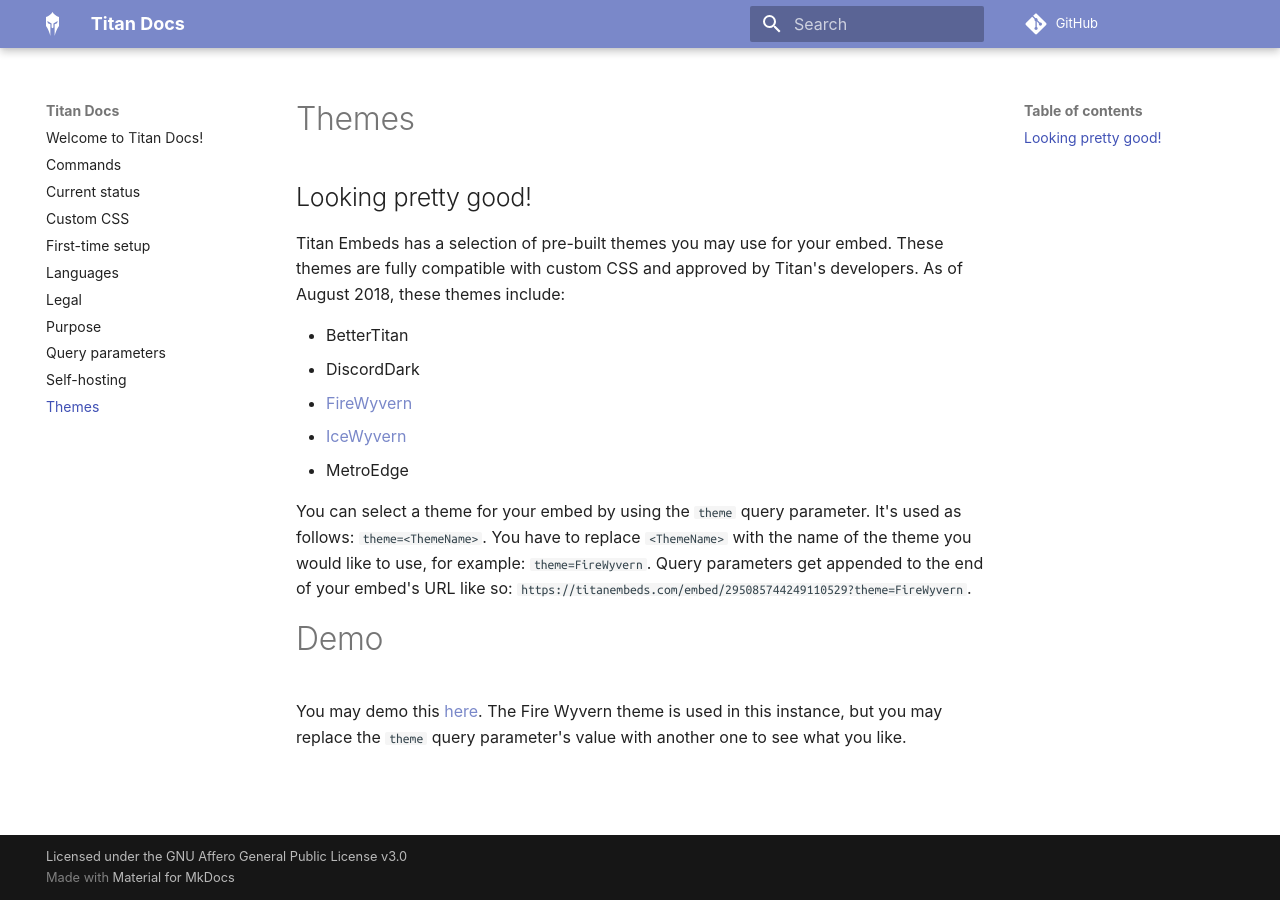
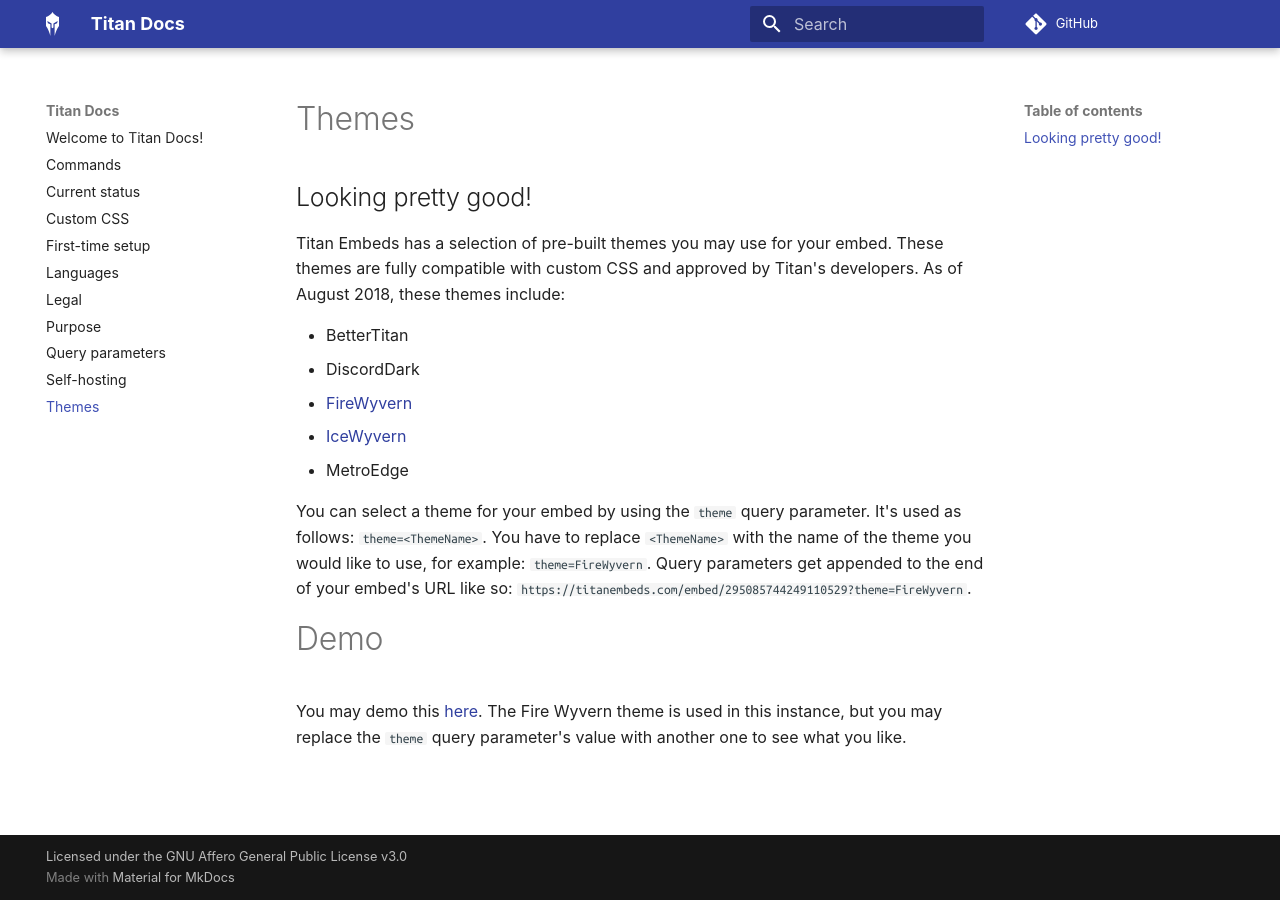
Before and after one commit to TitanEmbeds/TitanDocs, an MkDocs documentation site: the page built from docs/Themes.md, in a window 1280 px wide. Built offline with MkDocs 1.6.1 and Material for MkDocs 9.7.7, drawn with Linux system fonts in a browser that asks for light colours; some web fonts are replaced; comment, search, counter and statistics services are not loaded.

Commit message:
Updated colour scheme for higher contrast

```diff
--- a/docs/style.css
+++ b/docs/style.css
@@ -1,14 +1,14 @@
 /* Titan Embeds branding */
 .md-header {
-  background-color: rgb(122,136,201);
+  background-color: #303f9f;
 }
 
 .md-typeset a {
-  color: rgb(122,136,201);
+  color: #303f9f;
 }
 
 .md-nav__link--active, .md-nav__link:active {
-  color: rgb(122,136,201);
+  color: #303f9f;
 }
 
 @font-face {
```
